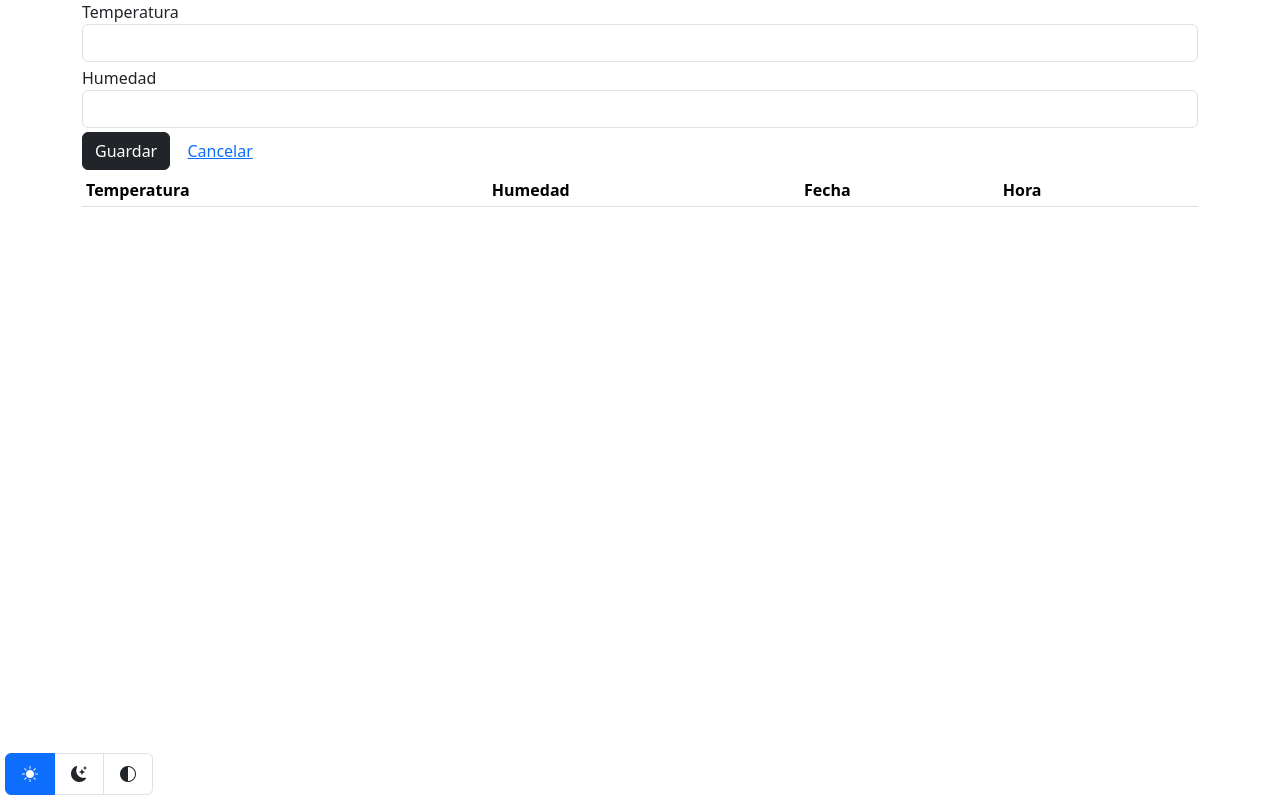
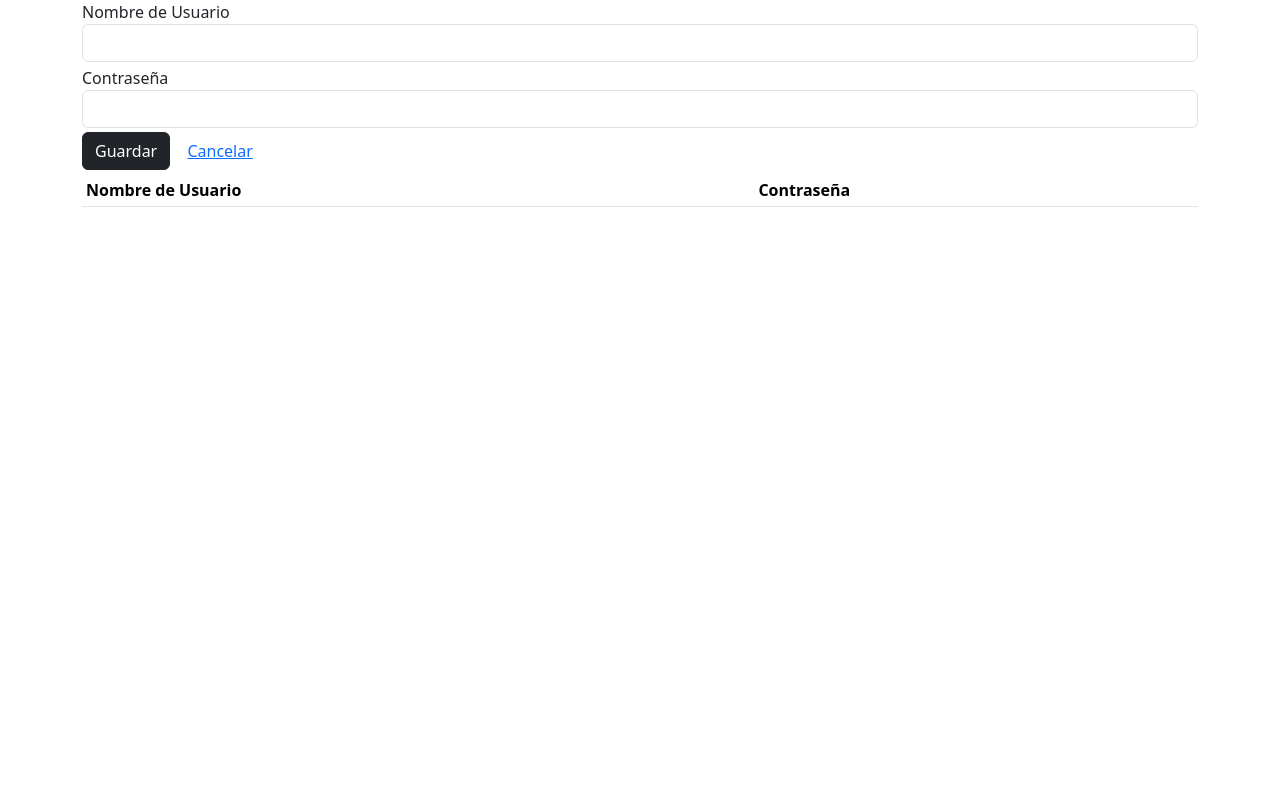
Before and after one commit to velycrxcker/micro, a Flask app: page / in a window 1280 px wide. Run offline with Flask 3, Linux system fonts and the light colour scheme; lists and menus that the app fills with data are empty; some libraries are stand-ins or nearby versions.

Commit message:
Update app.html

```diff
--- a/templates/app.html
+++ b/templates/app.html
@@ -3,27 +3,23 @@
 <head>
     <meta charset="UTF-8">
     <meta name="viewport" content="width=device-width, initial-scale=1.0">
-
     <link href="https://cdn.jsdelivr.net/npm/bootstrap@5.3.3/dist/css/bootstrap.min.css" rel="stylesheet" integrity="sha384-QWTKZyjpPEjISv5WaRU9OFeRpok6YctnYmDr5pNlyT2bRjXh0JMhjY6hW+ALEwIH" crossorigin="anonymous">
-
     <script src="https://code.jquery.com/jquery-3.7.1.min.js" integrity="sha256-/JqT3SQfawRcv/BIHPThkBvs0OEvtFFmqPF/lYI/Cxo=" crossorigin="anonymous"></script>
-
     <script src="https://js.pusher.com/8.2.0/pusher.min.js"></script>
-
-    <title>App</title>
+    <title>App Usuarios</title>
 </head>
 <body>
     <div class="container">
-      <form id="frmTemperaturaHumedad" method="post">
+      <form id="frmUsuarios" method="post">
           <input type="hidden" id="id" name="id">
 
           <div class="mb-1">
-              <label for="temperatura">Temperatura</label>
-              <input type="number" id="temperatura" name="temperatura" class="form-control">
+              <label for="nombre_usuario">Nombre de Usuario</label>
+              <input type="text" id="nombre_usuario" name="nombre_usuario" class="form-control">
           </div>
           <div class="mb-1">
-              <label for="humedad">Humedad</label>
-              <input type="number" id="humedad" name="humedad" class="form-control">
+              <label for="contrasena">Contraseña</label>
+              <input type="password" id="contrasena" name="contrasena" class="form-control">
           </div>
           <div class="mb-1">
               <button id="guardar" name="guardar" class="btn btn-dark">Guardar</button>
@@ -33,113 +29,32 @@
       <table class="table table-sm">
         <thead>
           <tr>
-            <th>Temperatura</th>
-            <th>Humedad</th>
-            <th>Fecha</th>
-            <th>Hora</th>
+            <th>Nombre de Usuario</th>
+            <th>Contraseña</th>
             <th></th>
           </tr>
         </thead>
-        <tbody id="tbodyTemperaturaHumedad"></tbody>
+        <tbody id="tbodyUsuarios"></tbody>
       </table>
     </div>
 
     <script src="https://cdn.jsdelivr.net/npm/bootstrap@5.3.3/dist/js/bootstrap.bundle.min.js" integrity="sha384-YvpcrYf0tY3lHB60NNkmXc5s9fDVZLESaAA55NDzOxhy9GkcIdslK1eN7N6jIeHz" crossorigin="anonymous"></script>
 
-    <link rel="stylesheet" href="https://cdn.jsdelivr.net/npm/bootstrap-icons@1.11.3/font/bootstrap-icons.min.css">
-    <div class="app-float-button bg-body" style="z-index: 3; position: fixed; bottom: 5px; left: 5px; cursor: pointer;">
-        <ul class="list-group list-group-horizontal">
-            <li class="list-group-item" data-bs-theme-value="light">
-                <i class="bi bi-sun-fill"></i>
-            </li>
-            <li class="list-group-item" data-bs-theme-value="dark">
-                <i class="bi bi-moon-stars-fill"></i>
-            </li>
-            <li class="list-group-item" data-bs-theme-value="auto">
-                <i class="bi bi-circle-half"></i>
-            </li>
-        </ul>
-    </div>
-    <script>
-        /*!
-        * Color mode toggler for Bootstrap's docs (https://getbootstrap.com/)
-        * Copyright 2011-2022 The Bootstrap Authors
-        * Licensed under the Creative Commons Attribution 3.0 Unported License.
-        */
-
-        /** Reescrito */
-
-        var bootstrapTheme = localStorage.getItem("theme")
-
-        function getPreferredTheme() {
-            if (bootstrapTheme) {
-                return bootstrapTheme
-            }
-
-            return window.matchMedia("(prefers-color-scheme: dark)").matches ? "dark" : "light"
-        }
-
-        function setTheme(theme) {
-            if (theme === "auto" && window.matchMedia("(prefers-color-scheme: dark)").matches) {
-                document.documentElement.setAttribute("data-bs-theme", "dark")
-            }
-            else {
-                document.documentElement.setAttribute("data-bs-theme", ((theme == "auto") ? "light" : theme))
-            }
-        }
-
-        function showActiveTheme(theme) {
-            $("[data-bs-theme-value]").removeClass("bg-primary text-white active")
-            $(`[data-bs-theme-value="${theme}"]`).addClass("bg-primary text-white active")
-        }
-
-        $(document).on("click", '[data-bs-theme-value]', function (event) {
-            const theme = this.getAttribute("data-bs-theme-value")
-            localStorage.setItem("theme", theme)
-            setTheme(theme)
-            showActiveTheme(theme)
-        })
-
-        window.matchMedia("(prefers-color-scheme: dark)").addEventListener("change", function (event) {
-            if (bootstrapTheme !== "light"
-            || bootstrapTheme !== "dark") {
-                setTheme(getPreferredTheme())
-            }
-        })
-
-        document.addEventListener("DOMContentLoaded", function (event) {
-            setTheme(bootstrapTheme)
-            showActiveTheme(getPreferredTheme())
-        })
-    </script>
-
     <script>
         window.addEventListener("load", function (event) {
             function buscar() {
                 $.get("/buscar", function (respuesta) {
-                    $("#tbodyTemperaturaHumedad").html("")
-
-                    var fechaAnterior = ""
+                    $("#tbodyUsuarios").html("")
 
                     for (var x in respuesta) {
-                        var temperaturaHumedad = respuesta[x]
+                        var usuario = respuesta[x]
 
-                        var fecha = ""
-                        var fechaTemp = temperaturaHumedad["Fecha"]
-
-                        if (fechaAnterior != fechaTemp) {
-                            fecha         = fechaTemp
-                            fechaAnterior = fechaTemp
-                        }
-
-                        $("#tbodyTemperaturaHumedad").append(`<tr>
-                            <td>${temperaturaHumedad["Temperatura"]}</td>
-                            <td>${temperaturaHumedad["Humedad"]}</td>
-                            <td>${fecha}</td>
-                            <td>${temperaturaHumedad["Hora"]}</td>
+                        $("#tbodyUsuarios").append(`<tr>
+                            <td>${usuario["Nombre_Usuario"]}</td>
+                            <td>${usuario["Contrasena"]}</td>
                             <td>
-                                <button class="btn btn-primary btn-editar" data-id="${temperaturaHumedad["Id_Log"]}">Editar</button>
-                                <button class="btn btn-danger btn-eliminar" data-id="${temperaturaHumedad["Id_Log"]}">Eliminar</button>
+                                <button class="btn btn-primary btn-editar" data-id="${usuario["Id_Usuario"]}">Editar</button>
+                                <button class="btn btn-danger btn-eliminar" data-id="${usuario["Id_Usuario"]}">Eliminar</button>
                             </td>
                         </tr>`)
                     }
@@ -152,15 +67,14 @@
                 var id = $(this).attr("data-id")
 
                 $.get("/editar", {id: id}, function (respuesta) {
-                    console.log(respuesta)
-                    var temperaturaHumedad = respuesta[0]
+                    var usuario = respuesta[0]
 
                     $("#id")
-                    .val(temperaturaHumedad["Id_Log"])
+                    .val(usuario["Id_Usuario"])
                     .trigger("focus")
 
-                    $("#temperatura").val(temperaturaHumedad["Temperatura"])
-                    $("#humedad").val(temperaturaHumedad["Humedad"])
+                    $("#nombre_usuario").val(usuario["Nombre_Usuario"])
+                    $("#contrasena").val(usuario["Contrasena"])
                 })
             })
 
@@ -174,12 +88,12 @@
                 $.post("/eliminar", {id: id})
             })
 
-            $("#frmTemperaturaHumedad")
+            $("#frmUsuarios")
             .submit(function (event)  {
                 event.preventDefault()
 
                 $.post("/guardar", $(this).serialize(), function (respuesta) {
-                    $("#frmTemperaturaHumedad").get(0).reset()
+                    $("#frmUsuarios").get(0).reset()
                 })
             })
             .on("reset", function (event) {
@@ -192,27 +106,9 @@
                 cluster: "us2"
             })
 
-            // Canal ---> Donde se concentran los hilos con los clientes conectados
-            var channel = pusher.subscribe("canalRegistrosTemperaturaHumedad");
+            var channel = pusher.subscribe("canalUsuarios");
 
-            // Evento --> El código que se accionará con la información enviada o el uso del canal
-            channel.bind("registroTemperaturaHumedad", function (temperaturaHumedad) {
-                // 1. Notificar el evento
-                // alert("Ocurrió el evento")
-
-                // 2. Recibir información enviada en el evento
-                // console.log(temperaturaHumedad)
-
-                // 3. Trabajar información enviada por el evento
-                /**
-                $("#tbodyTemperaturaHumedad").prepend(`<tr>
-                    <td>${temperaturaHumedad.temperatura}</td>
-                    <td>${temperaturaHumedad.humedad}</td>
-                    <td></td>
-                </tr>`)
-                */
-
-                // 4. Mandar a llamar otro código luego del evento
+            channel.bind("registroUsuarios", function (usuario) {
                 buscar()
             })
         })
```
